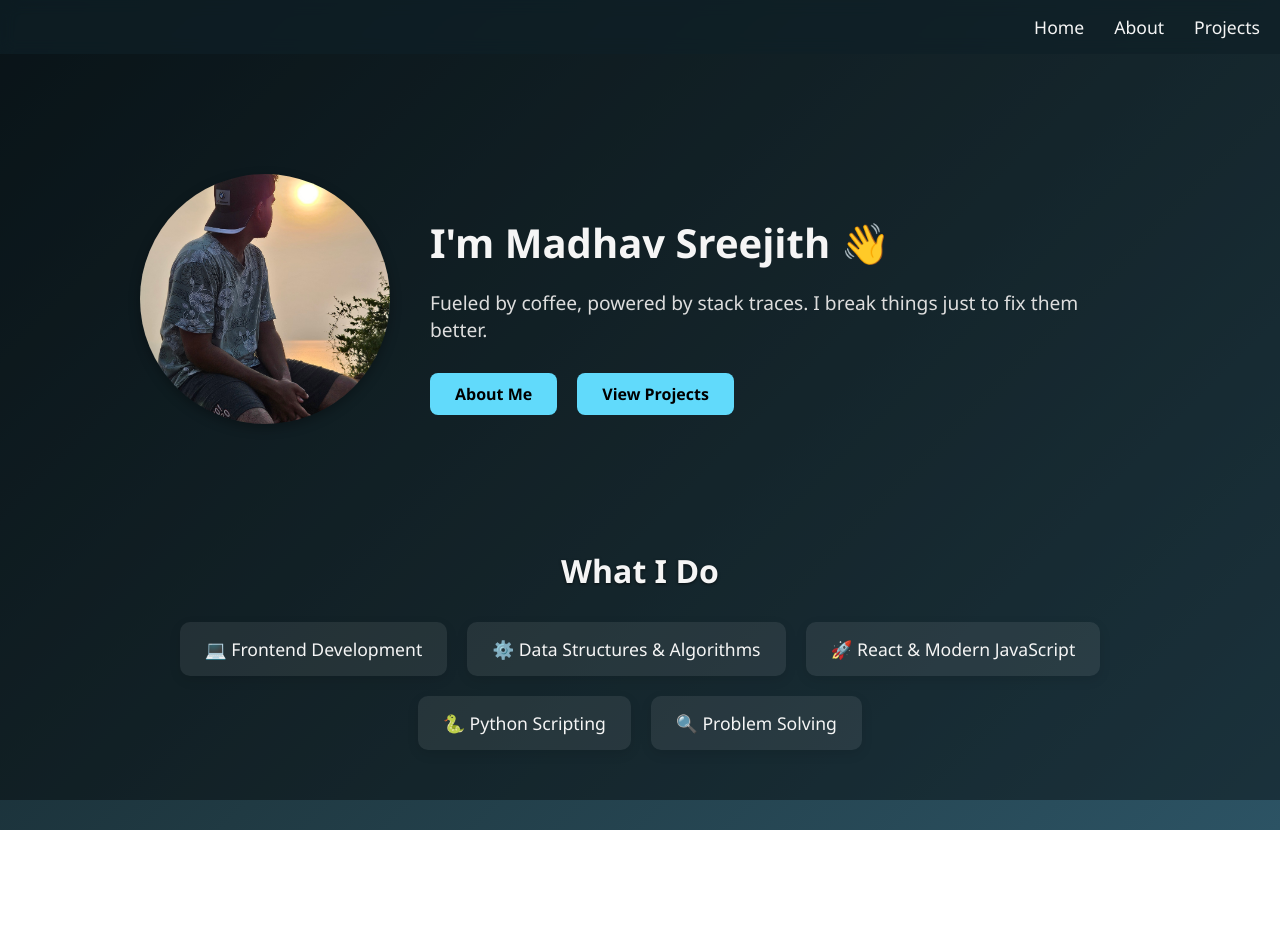
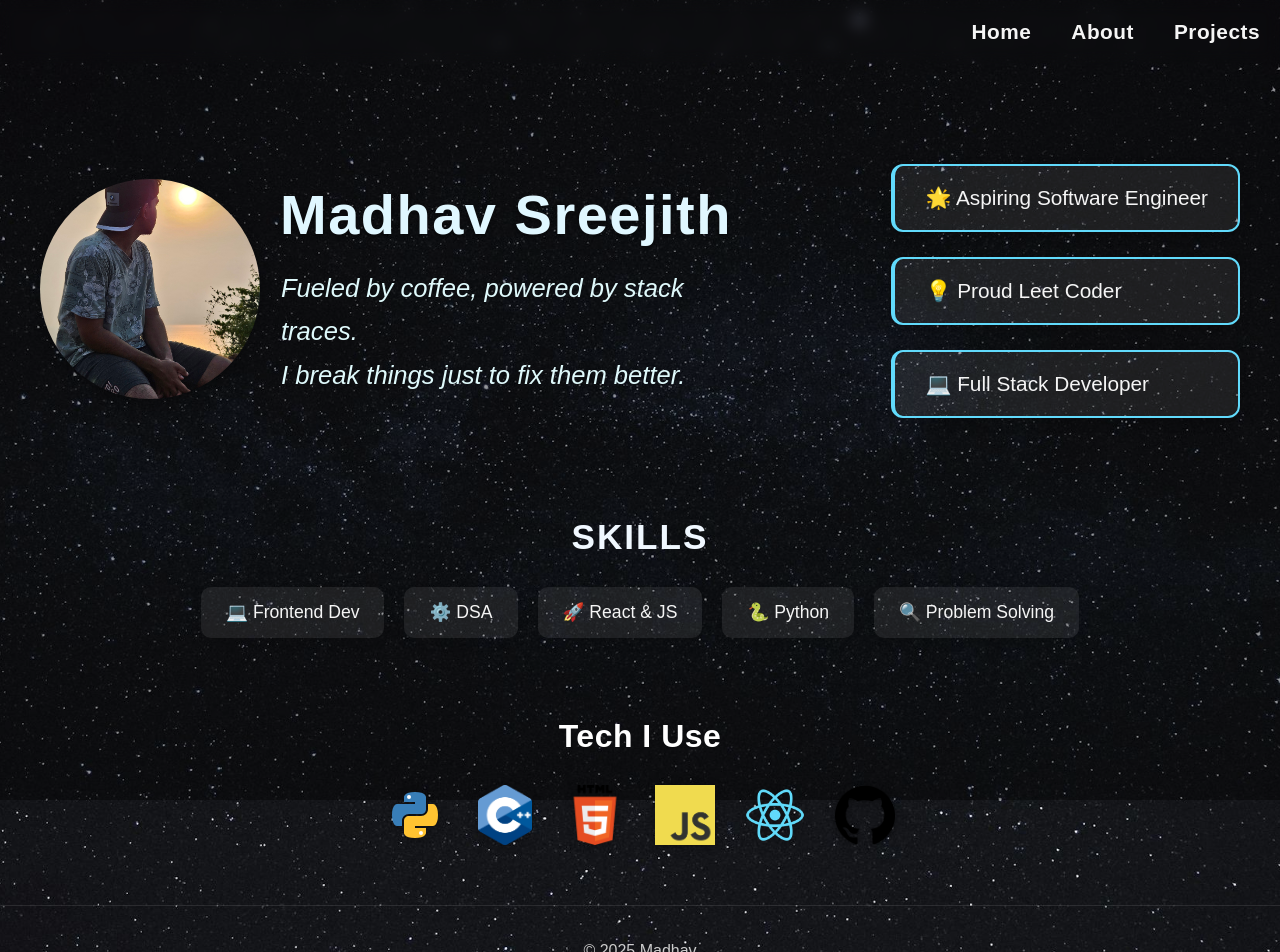
Before and after one commit to Madhav-Sreejith/portfolio, a React (Create React App) app: page / in a window 1280 px wide. Shown: the top 952 px of the page. Before the commit the page ends 830 px from the top, so only its background shows below. Built offline with nearby package versions, Linux system fonts and the light colour scheme.

Commit message:
manychanges

```diff
--- a/public/index.html
+++ b/public/index.html
@@ -38,10 +38,22 @@
 
       To begin the development, run `npm start` or `yarn start`.
       To create a production bundle, use `npm run build` or `yarn build`.
+
     -->
 
-  <div id="root"></div>
-  <div class="cursor-dot"></div>
+  <!-- For  Background  -->
+  <style>
+  body {
+    background: url('/bg2.jpg') no-repeat center center;
+    background-size: cover;
+    font-family: 'Poppins', sans-serif;
+    color: #f5f5f5;
+    margin: 0;
+    padding: 0;
+  }
+</style>
+
+
 </body>
   </body>
 </html>
--- a/src/App.css
+++ b/src/App.css
@@ -40,7 +40,7 @@
 /* For about page */
 
 .about{
-   max-width: 800px;
+  max-width: 800px;
   margin: 50px auto;
   padding: 20px;
   line-height: 1.6;
@@ -81,10 +81,10 @@
   position: sticky;
   top: 0;
   width: 100%;
-  background: rgba(15,32,39,0.7);
+  background: rgba(0, 0, 0, 0);
   backdrop-filter: blur(8px);
   z-index: 1000;
-  padding: 15px 0;
+  padding: 20px 0;
 }
 
 .nav-container {
@@ -97,16 +97,17 @@
 
 .nav-links {
   display: flex;
-  gap: 30px;
+  gap: 40px;
 }
 
 .nav-link {
   color: #f5f5f5;
   text-decoration: none;
-  font-size: 1.1rem;
-  font-weight: 500;
+  font-size:1.3rem;
+  font-weight:600;
   position: relative;
-  transition: color 0.3s;
+  letter-spacing: 0.5px;
+  transition: color 0.3s transform 0.2s;
 }
 
 /* Underline animation */
@@ -128,19 +129,6 @@
 .nav-link:hover::after {
   width: 100%;
 }
-/* The invisible line animation*/
-
-.nav-link::after {
-  content: "";
-  display: block;
-  width: 0;
-  height: 2px;
-  background: #333;
-  transition: width 0.3s;
-  position: absolute;
-  bottom: 0;
-  left: 0;
-}
 
 .nav-link:hover {
   color: #61dafb;
@@ -151,14 +139,11 @@
 }
 
 
-body {
-  background: linear-gradient(135deg, #0f2027, #203a43, #2c5364);
-  font-family: 'Segoe UI', Tahoma, Geneva, Verdana, sans-serif;
-  color: #f5f5f5;
-  margin: 0;
-  padding: 0;
+
+h1, h2, h3 {
+  font-weight: 600;
+  letter-spacing: 0.5px;
 }
-
 
 body::before {
   content: "";
@@ -171,59 +156,143 @@ body::before {
 
 /* For Intoduction and stuff*/
 .home-container {
-  max-width: 1000px;
-  margin: 100px auto;
+  max-width: 1200px;
+  margin: 80px auto;
+  display: flex;
+  justify-content: space-between; /* push left and right apart */
+  align-items: center;
+  gap: 40px;
+  padding: 0 20px;
+}
+
+/* group photo + text together */
+.home-photo, .home-content {
+  flex: 0 0 auto;
+}
+
+/* container to wrap photo + text */
+.left-block {
   display: flex;
   align-items: center;
-  gap: 40px;
-  padding: 20px;
+  gap: 20px;
 }
 
+/* profile photo */
 .home-photo img {
-  width: 250px;
-  height: 250px;
+  width: 220px;
+  height: 220px;
+  object-fit: cover;
   border-radius: 50%;
-  object-fit: cover;
   box-shadow: 0 4px 12px rgba(0,0,0,0.3);
 }
 
+/* name + tagline */
 .home-content h1 {
-  font-size: 2.5rem;
-  color: #f5f5f5;
-  margin-bottom: 15px;
+  font-size: 3.5rem;
+  margin-bottom: 20px;
+  color: #e0f7ff;
+  letter-spacing: 1.5px;
+  text-shadow: 0 2px 4px rgba(0,0,0,0.5);
+}
+.home-content .tagline {
+  font-size: 1.6rem;
+  max-width: 450px;
+  line-height: 1.7;
+  color: #dff9fb;
+}
+/* highlights stacked on right side */
+.right-section {
+  display: flex;
+  flex-direction: column;
+  gap: 25px;
+  flex: 0 0 auto;
 }
 
-.home-content p {
+.highlight-card {
+  background: rgba(255, 255, 255, 0.1);
+  padding: 20px 30px;
+  border: 2px solid #61dafb; /* Added border for the box*/
+  border-radius: 12px;
+  color: #f5f5f5;
   font-size: 1.2rem;
-  color: #ddd;
-  margin-bottom: 30px;
+  box-shadow: 0 4px 12px rgba(0,0,0,0.4);
+  border-left: 4px solid #61dafb;
+  transition: transform 0.3s, background 0.3s;
+}
+.highlight-card:hover {
+  background: rgba(255, 255, 255, 0.15);
+  transform: translateY(-5px);
+  border-left-color: #00ffc8; /*Hover effect */
 }
 
-.home-buttons {
-  display: flex;
-  gap: 20px;
+/*For the heading in home */
+h1 {
+  font-size: 3.5rem;
+  font-weight: 700;
+  letter-spacing: 1px;
+  color: #f0f8ff;
+  margin-bottom: 20px;
 }
 
-.btn {
-  background: #61dafb;
-  color: #000;
-  padding: 10px 25px;
-  border-radius: 8px;
-  text-decoration: none;
-  font-weight: 600;
-  transition: background 0.3s, color 0.3s;
+.tagline {
+  font-size: 1.6rem;
+  font-style: italic;
+  color: #dcdcdc;
+  line-height: 1.6;
+  max-width: 600px;
+  margin: 0 auto 40px auto;
 }
 
-.btn:hover {
-  background: #23a6d5;
-  color: #fff;
+
+/*Animation when home log in*/
+.home-content, .skills-section {
+  opacity: 0;
+  transform: translateY(20px);
+  animation: fadeInUp 1s ease forwards;
 }
 
-@media (max-width: 768px) {
-  .home-container {
-    flex-direction: column;
-    text-align: center;
+@keyframes fadeInUp {
+  to {
+    opacity: 1;
+    transform: translateY(0);
   }
+}
+/*Highlights*/
+.highlights-section {
+  max-width: 1000px;
+  margin: 80px auto;
+  text-align: center;
+}
+
+.highlights-section h2 {
+  font-size: 2.2rem;
+  color: #f0f8ff;
+  margin-bottom: 40px;
+  letter-spacing: 2px;
+  text-transform: uppercase;
+}
+
+.highlights-list {
+  display: flex;
+  flex-wrap: wrap;
+  justify-content: center;
+  gap: 40px;
+}
+
+.highlight-card {
+  background: rgba(255, 255, 255, 0.08);
+  padding: 20px 30px;
+  border-radius: 12px;
+  color: #f5f5f5;
+  font-size: 1.3rem;
+  font-weight: 500;
+  box-shadow: 0 4px 12px rgba(0,0,0,0.2);
+  transition: transform 0.3s, background 0.3s;
+}
+
+.highlight-card:hover {
+  background: rgba(255, 255, 255, 0.15);
+  transform: translateY(-5px);
 }
 
 
@@ -235,10 +304,11 @@ body::before {
 }
 
 .skills-section h2 {
-  font-size: 2rem;
+  font-size: 2.2rem;
+  text-transform: uppercase;
+  letter-spacing: 2px;
+  color: #f0f8ff;
   margin-bottom: 30px;
-  color: #f5f5f5;
-  text-shadow: 0 1px 3px rgba(0,0,0,0.6);
 }
 
 .skills-list {
@@ -376,3 +446,47 @@ body::before {
 .project-card a:hover {
   text-decoration: underline;
 }
+
+/*footer */
+.footer {
+  text-align: center;
+  padding: 20px 0;
+  margin-top: 50px;
+  color:#cccccc;
+  font-size:medium;
+  border-top: 1px solid rgba(255, 255, 255, 0.1);
+}
+
+
+/*Icons*/
+.TechImg{
+  margin: 60px auto;
+  max-width: 800px;
+  text-align: center;
+}
+
+.TechImg h2 {
+  font-size: 2rem;
+  margin-bottom: 30px;
+  color: #ffffff;
+}
+
+.IconsTech {
+  display: flex;
+  justify-content: center;
+  gap: 30px;
+  flex-wrap: wrap;
+}
+
+.IconsTech img {
+  width: 60px;
+  height: 60px;
+  object-fit: contain;
+  transition: transform 0.3s ease, box-shadow 0.3s ease;
+  filter: drop-shadow(0 2px 4px rgba(0,0,0,0.3));
+}
+
+.IconsTech img:hover {
+  transform: scale(1.15);
+  filter: drop-shadow(0 4px 8px rgba(0,0,0,0.4));
+}
--- a/src/pages/Home.jsx
+++ b/src/pages/Home.jsx
@@ -2,32 +2,52 @@ export default function Home() {
   return (
     <div>
       <div className="home-container">
-        <div className="home-photo">
-          <img src="/myfoto.jpg" alt="Madhav" />
+        <div className="left-block">
+          <div className="home-photo">
+            <img src="/myfoto.jpg" alt="Madhav" />
+          </div>
+          <div className="home-content">
+            <h1>Madhav Sreejith</h1>
+            <p className="tagline">
+              Fueled by coffee, powered by stack traces.<br/>
+              I break things just to fix them better.
+            </p>
+          </div>
         </div>
-        <div className="home-content">
-          <h1> I'm Madhav Sreejith 👋</h1>
-          <p>
-                Fueled by coffee, powered by stack traces. I break things just to fix them better.
 
-          </p>
-          <div className="home-buttons">
-            <a href="/about" className="btn">About Me</a>
-            <a href="/project" className="btn">View Projects</a>
-          </div>
+        <div className="right-section">
+          <div className="highlight-card">🌟 Aspiring Software Engineer</div>
+          <div className="highlight-card">💡 Proud Leet Coder</div>
+          <div className="highlight-card">💻 Full Stack Developer</div>
         </div>
       </div>
 
       <div className="skills-section">
-        <h2>What I Do</h2>
+        <h2>Skills</h2>
         <div className="skills-list">
-          <div className="skill-card">💻 Frontend Development</div>
-          <div className="skill-card">⚙️ Data Structures & Algorithms</div>
-          <div className="skill-card">🚀 React & Modern JavaScript</div>
-          <div className="skill-card">🐍 Python Scripting</div>
+          <div className="skill-card">💻 Frontend Dev</div>
+          <div className="skill-card">⚙️ DSA</div>
+          <div className="skill-card">🚀 React & JS</div>
+          <div className="skill-card">🐍 Python</div>
           <div className="skill-card">🔍 Problem Solving</div>
         </div>
       </div>
+
+      <div className="TechImg">
+        <h2>Tech I Use</h2>
+        <div className="IconsTech">
+          <img src="/Python_logo.svg" alt="Python" />
+          <img src="/c++logo.png" alt="C++" />
+          <img src="/html2logo.png" alt="Html" />
+          <img src="/javascript-logo.png" alt="JavaScript" />
+          <img src="/logo192.png" alt="React" />
+          <img src="/githublogo.png" alt="Github" />
+        </div>
+      </div>
+
+      <footer className="footer">
+        <p>© 2025 Madhav</p>
+      </footer>
     </div>
   );
 }
```
